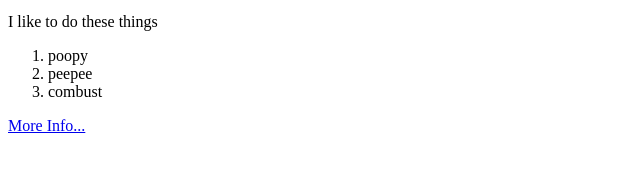
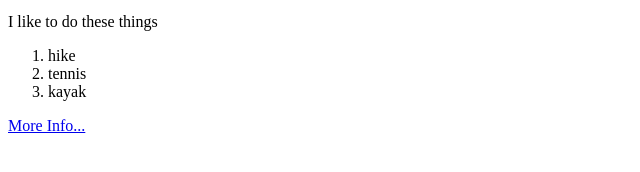
Before and after one commit to jakeshirey/jakeshirey.github.io, a plain HTML site: page index.html in a window 1280 px wide. Shown: the part 298-470 px from the top of the page, 0-640 px from the left. Drawn offline with Linux system fonts and the light colour scheme.

Commit message:
Update index.html

```diff
--- a/index.html
+++ b/index.html
@@ -15,9 +15,9 @@
     <p>I like to do these things</p>
 
         <ol>
-        <li>poopy</li>
-        <li>peepee</li>
-        <li>combust</li>
+        <li>hike</li>
+        <li>tennis</li>
+        <li>kayak</li>
         </ol>
 
     <a href = "https://ptable.com/?lang=en#Properties">More Info...</a>
```
